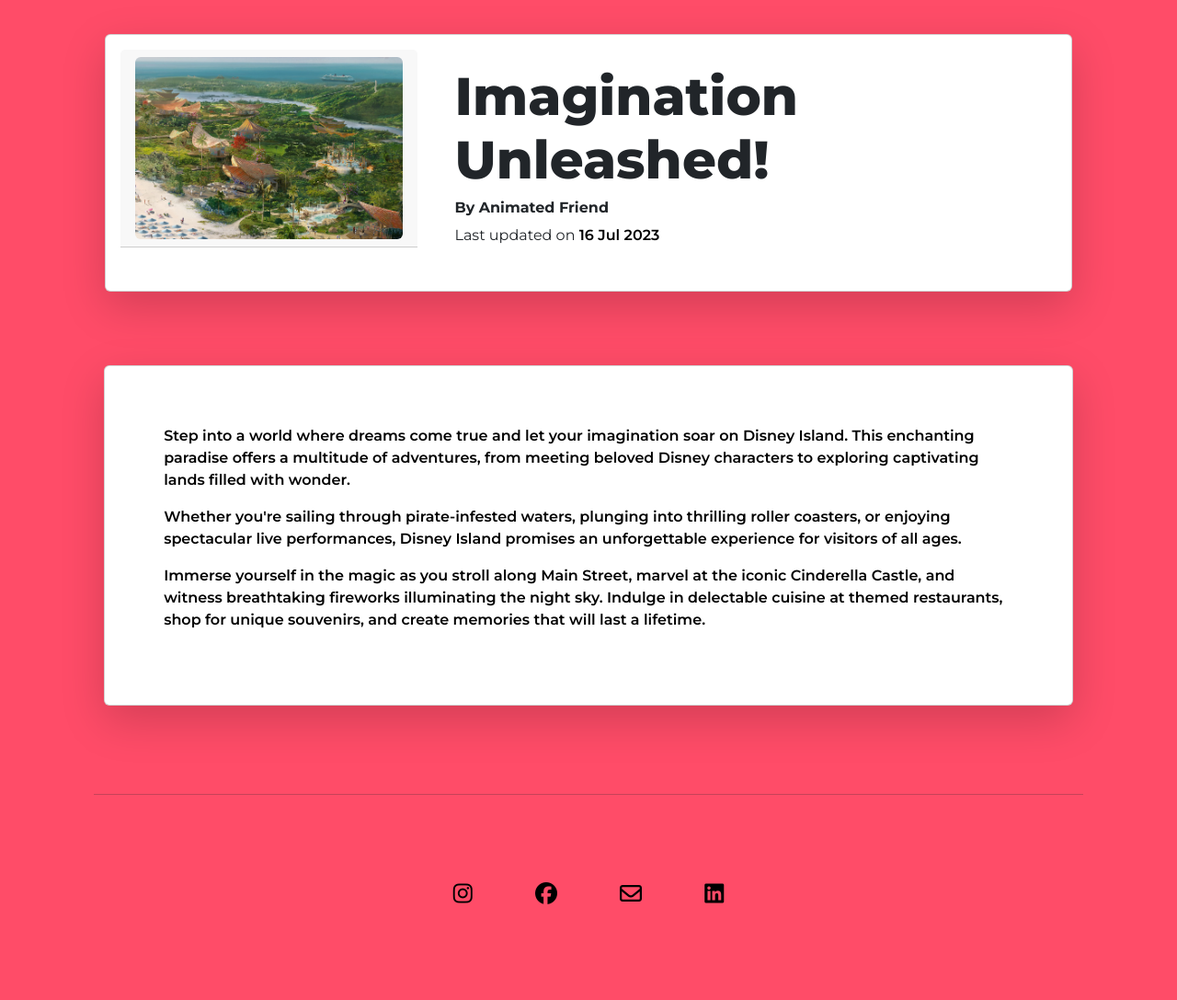
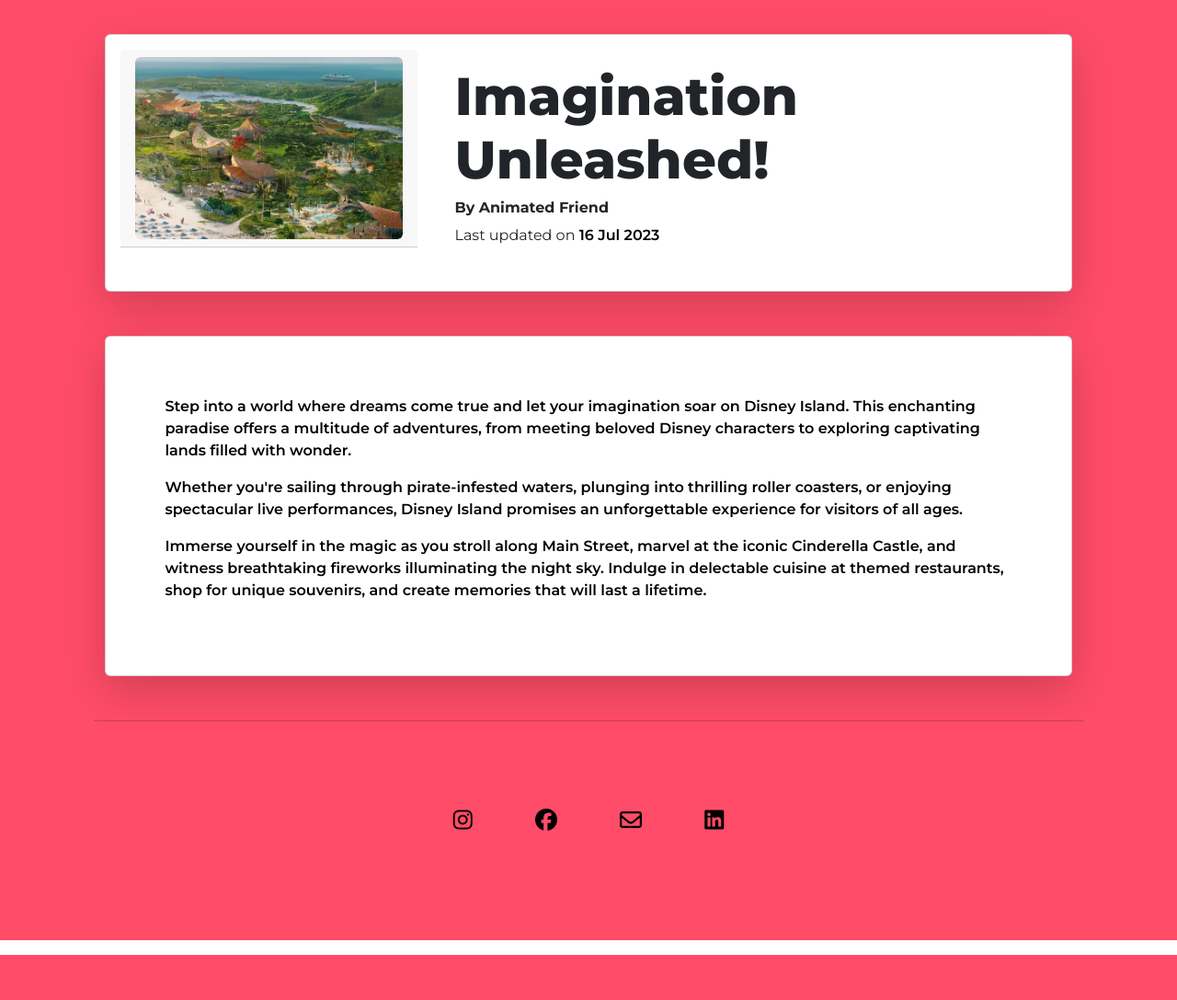
Before and after one commit to gokul-github-collab/BoundlessPages, a Django app: a page that uses blog/templates/blog/post_detail.html in a window 1280 px wide. Shown: the part 152-1239 px from the top of the page at 92% size. After the commit the page ends 1190 px from the top, so only its background shows below. Run offline with Django 4.2, Linux system fonts and the light colour scheme; data comes from the database, SQL or seed files in the repository; some libraries are stand-ins or nearby versions.

Commit message:
Post detail page aligned to match nav bar

```diff
--- a/blog/templates/blog/post_detail.html
+++ b/blog/templates/blog/post_detail.html
@@ -49,7 +49,7 @@
         </div>
     </div>
 
-    <div class="container-fluid" style="padding: 3% 1%;">
+    <div class="container-fluid">
         <div class="card shadow-lg p-5 mb-5">
             <div class="card-body">
                 <h6 style="font-weight: 600; line-height: 1.5; color: #000;">{{post.content | linebreaks}}</h6>
```
